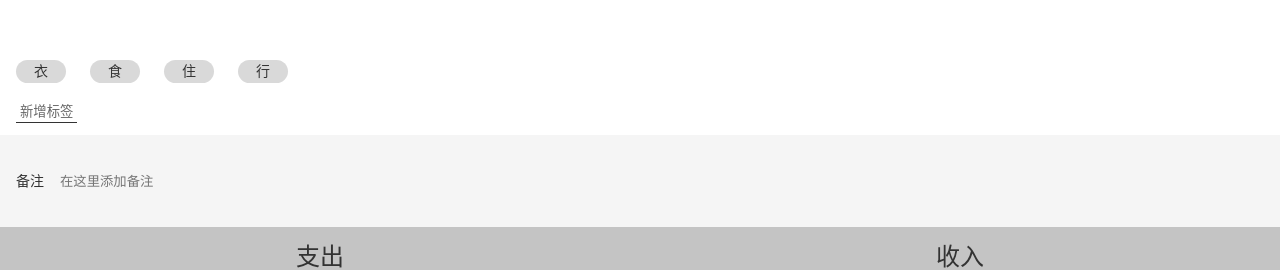
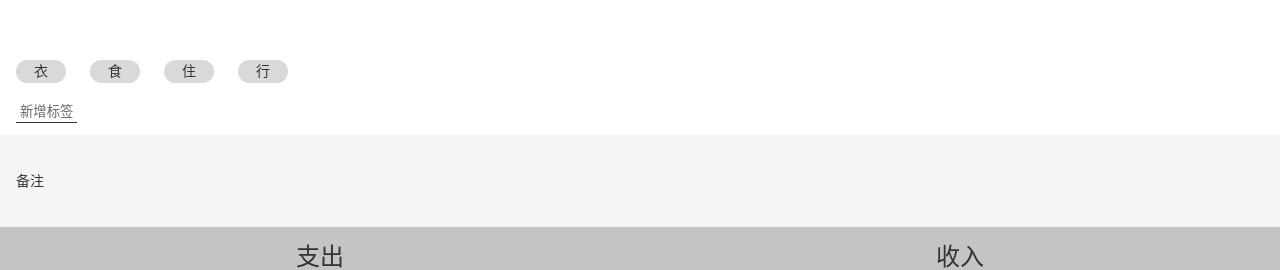
Before and after one commit to Yinjtcflm/money-r-yuanma, a React app: page /money#/money in a window 1280 px wide. Shown: the part 128-398 px from the top of the page. Built offline with nearby package versions, Linux system fonts and the light colour scheme.

Commit message:
创建Input

```diff
--- a/src/components/Icon.tsx
+++ b/src/components/Icon.tsx
@@ -1,18 +1,23 @@
-import React from 'react';
+import React from "react";
 
-let importAll = (requireContext: __WebpackModuleApi.RequireContext) => requireContext.keys().forEach(requireContext);
-try {importAll(require.context('icons', true, /\.svg$/));} catch (error) {console.log(error);}
-
-type Props={
-    name:string;
+let importAll = (requireContext: __WebpackModuleApi.RequireContext) =>
+  requireContext.keys().forEach(requireContext);
+try {
+  importAll(require.context("icons", true, /\.svg$/));
+} catch (error) {
+  console.log(error);
 }
 
-const Icon=(props:Props)=>{
-    return(
-        <svg className="icon">
-            <use xlinkHref={'#'+props.name} />
-        </svg>
-    )
-}
+type Props = {
+  name?: string;
+};
 
-export default Icon
+const Icon = (props: Props) => {
+  return (
+    <svg className="icon">
+      {props.name && <use xlinkHref={"#" + props.name} />}
+    </svg>
+  );
+};
+
+export default Icon;
--- /dev/null
+++ b/src/components/Input.tsx
@@ -0,0 +1,30 @@
+import styled from "styled-components";
+const Label = styled.label`
+  display: flex;
+  align-items: center;
+  > span {
+    margin-right: 16px;
+    white-space: nowrap;
+  }
+  > input {
+    display: block;
+    width: 100%;
+    height: 72px;
+    border: none;
+    background: none;
+  }
+`;
+type Props = {
+  label: string;
+} & React.InputHTMLAttributes<HTMLInputElement>;
+const Input: React.FC<Props> = (props) => {
+  const { label, children, ...rest } = props;
+  return (
+    <Label>
+      <span>{props.label}</span>
+      <input {...rest} />
+    </Label>
+  );
+};
+
+export { Input };
--- a/src/views/Tag.tsx
+++ b/src/views/Tag.tsx
@@ -3,18 +3,28 @@
 import Layout from "components/Layout";
 import Icon from "components/Icon";
 import { Button } from "components/Button";
+import styled from "styled-components";
 
 type Params = { id: string };
+const Topbar = styled.header`
+  display: flex;
+  justify-content: space-between;
+  align-items: center;
+  line-height: 14px;
+  padding: 20px;
+  background: white;
+`;
 const Tag: React.FC = (props) => {
   const { findTag } = useTags();
   let { id } = useParams<Params>();
   const tag = findTag(parseInt(id));
   return (
     <Layout>
-      <header>
+      <Topbar>
         <Icon name="left" />
         <span>编辑标签</span>
-      </header>
+        <Icon />
+      </Topbar>
       <div>
         <label>
           <span>标签名</span>
--- a/src/views/money/NoteSection.tsx
+++ b/src/views/money/NoteSection.tsx
@@ -1,25 +1,11 @@
 import styled from "styled-components";
-import { useRef } from "react";
+import { ChangeEventHandler, useRef } from "react";
+import { Input } from "components/Input";
 
 const Wrapper = styled.section`
   background: #f5f5f5;
   padding: 10px 16px;
   font-size: 14px;
-  > label {
-    display: flex;
-    align-items: center;
-    > span {
-      margin-right: 16px;
-      white-space: nowrap;
-    }
-    > input {
-      display: block;
-      width: 100%;
-      height: 72px;
-      border: none;
-      background: none;
-    }
-  }
 `;
 type Props = {
   value: string;
@@ -27,24 +13,12 @@
 };
 const NoteSection: React.FC<Props> = (props) => {
   const note = props.value;
-  const refInput = useRef<HTMLInputElement>(null);
-  const onBlur = () => {
-    if (refInput.current !== null) {
-      props.onChange(refInput.current.value);
-    }
+  const onChange: ChangeEventHandler<HTMLInputElement> = (e) => {
+    props.onChange(e.target.value);
   };
   return (
     <Wrapper>
-      <label>
-        <span>备注</span>
-        <input
-          type="text"
-          placeholder="在这里添加备注"
-          ref={refInput}
-          defaultValue={note}
-          onBlur={onBlur}
-        />
-      </label>
+      <Input label="备注" type="text" value={note} onChange={onChange}></Input>
     </Wrapper>
   );
 };
```
